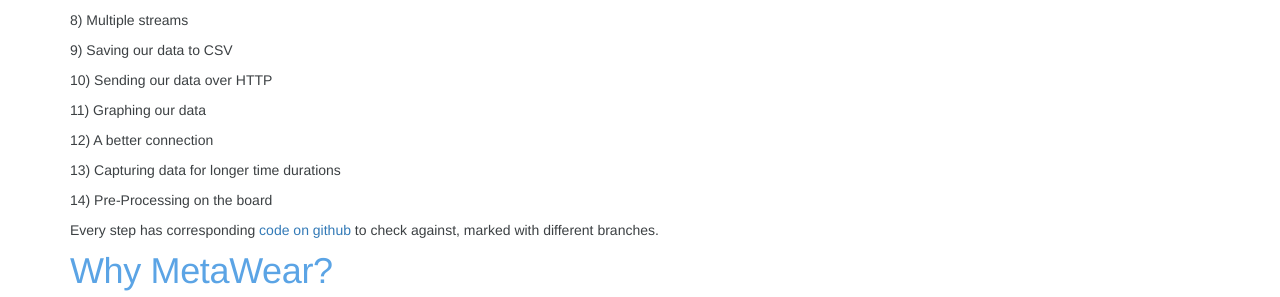
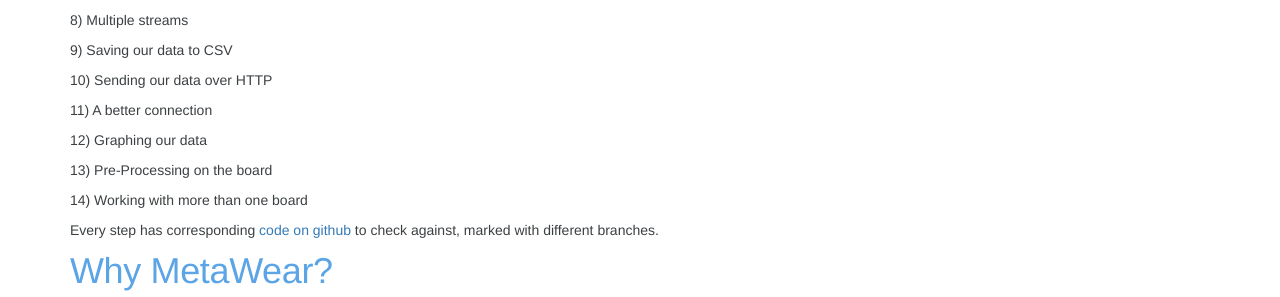
Before and after one commit to val314159/christophergs.github.io, a Jekyll site: the page built from _posts/2016-01-17-metawear-guide-pt1.md, in a window 1280 px wide. Shown: the part 627-924 px from the top of the page. Built offline with Jekyll 4.4.1, drawn with Linux system fonts in a browser that asks for light colours; nearby versions of some CDN libraries; library files that are not in the unit come from our copies; comment, search, counter and statistics services are not loaded.

Commit message:
improve clarity of first five metawear posts

```diff
--- a/_posts/2016-01-17-metawear-guide-pt1.md
+++ b/_posts/2016-01-17-metawear-guide-pt1.md
@@ -10,7 +10,7 @@
 
 This is the first in a series of tutorial posts which aim to help you start working with the Metawear platform using the Android API. The series is designed to be followed in order, with the complexity of posts (and the sample project) gradually growing as the series unfolds. We will systematically build a demo project, a wearable which is able to detect push ups.
 
-Some prior knowledge of programming is required, but I've tried to make this as accessible as possible, so no familiarity with Android is assumed. There is quite a big jump from the (excellent) [documentation](https://mbientlab.com/androiddocs/) to the [sample Android app](https://github.com/mbientlab/Metawear-SampleAndroidApp), and this series aims to bridge that gap. Note that I am not affiliated with the Mbient Lab team, so there may be mistakes. Pull requests are welcome!
+Some prior knowledge of programming is required, but I've tried to make this as accessible as possible, so no familiarity with Android is assumed. There is quite a big jump from the (excellent) [documentation](https://mbientlab.com/androiddocs/){:target="_blank"} to the [sample Android app](https://github.com/mbientlab/Metawear-SampleAndroidApp){:target="_blank"}, and this series aims to bridge that gap. Note that I am not affiliated with the Mbient Lab team, so there may be mistakes. Pull requests are welcome!
 
 Here is the full series (work in progress)
 
@@ -34,13 +34,13 @@
 
 10) Sending our data over HTTP
 
-11) Graphing our data
+11) A better connection
 
-12) A better connection
+12) Graphing our data
 
-13) Capturing data for longer time durations
+13) Pre-Processing on the board
 
-14) Pre-Processing on the board
+14) Working with more than one board
 
 Every step has corresponding [code on github](https://github.com/ChristopherGS/MetawearGuide) to check against, marked with different branches.
 
@@ -49,7 +49,7 @@
 ## Why MetaWear?
 
 
-MetaWear is made by [mbient lab](https://mbientlab.com/metawear/), and they describe their reason for creating the platform like this:
+MetaWear is made by [mbient lab](https://mbientlab.com/metawear/){:target="_blank"}, and they describe their reason for creating the platform like this:
 
 >The MetaWear platform provides a one-stop shop for wearable sensor solutions. Our goal is to completely eliminate the need for product developers to build hardware or write firmware code.
 
```
Also changed, not shown: _posts/2016-01-24-metawear-guide-pt2.md (+10 -8 lines), _posts/2016-01-31-metawear-guide-pt3.md (+2 -2 lines), _posts/2016-02-06-metawear-guide-pt4.md (+3 -2 lines), _posts/2016-02-07-metawear-guide-pt5.md (+4 -2 lines).
